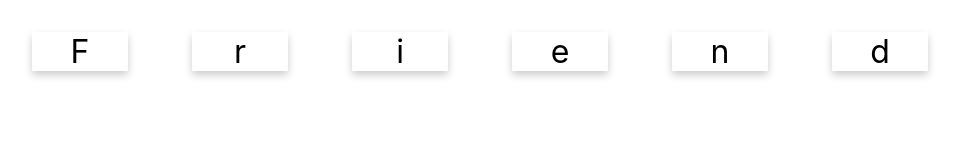
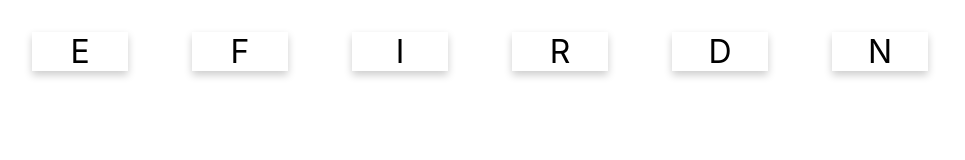
Before and after one commit to Aekkasitrun/LAB-3SA03-6110110566, a React (Create React App) app: page / in a window 1280 px wide. Shown: the top 160 px of the page, without its empty margins (0-965 px from the left). Built offline with nearby package versions, Linux system fonts and the light colour scheme.

Commit message:
lab_part6

```diff
--- a/package.json
+++ b/package.json
@@ -6,6 +6,7 @@
     "@testing-library/jest-dom": "^4.2.4",
     "@testing-library/react": "^9.3.2",
     "@testing-library/user-event": "^7.1.2",
+    "lodash": "^4.17.20",
     "react": "^16.13.1",
     "react-dom": "^16.13.1",
     "react-scripts": "3.4.3"
--- a/src/CharacterCard.js
+++ b/src/CharacterCard.js
@@ -1,7 +1,8 @@
-import React, { useState } from 'react';
+import React, { useState, useEffect, useRef } from 'react';
 
 export default function CharacterCard(props){
     const [active, setActive] = useState(false);
+    const attemptRef = useRef(props.attempt);
 
     const activate = () => {
         if(!active){
@@ -9,6 +10,14 @@
             props.activationHandler(props.value)
         }
     }
+
+    useEffect(()=>{
+        if(attemptRef.current != props.attempt){
+            setActive(false);
+            attemptRef.current = props.attempt
+        }
+    })
+
 
     const className = `card ${active ? 'activeCard' : ''}`
 
--- a/src/WordCard.js
+++ b/src/WordCard.js
@@ -1,17 +1,46 @@
-import React from 'react';
+import React, { useState } from 'react';
 import CharacterCard from './CharacterCard';
+import _, { attempt } from 'lodash';
+
+const prepareStateFromWord = given_word => {
+    let word = given_word.toUpperCase()
+    let chars = _.shuffle(Array.from(word))
+    return{
+        word,
+        chars,
+        attempt: 1,
+        guess: '',
+        completed: false
+    }
+}
+
 export default function WordCard(props){
 
+    const [state, setState] = useState(prepareStateFromWord(props.value))
 
     const activationHandler = c => {
         console.log(`${c} haas been activate`)
+
+        let guess = state.guess + c
+        setState({...state, guess: guess})
+
+        if(guess.length == state.word.length){
+            if(guess == state.word){
+                console.log('yeah!')
+                setState({...state, completed: true})
+            }else{
+                console.log('reset, next attempt')
+                setState({...state,guess:'',attempt: state.attempt + 1})
+            }
+        }
+
     }
     return(
         <div>
             {
-                Array.from(props.value).map((c,i) =>
-                    <CharacterCard value={c} key={i} activationHandler = {activationHandler}/>)
-      }
+                state.chars.map((c,i) =>
+                    <CharacterCard value={c} key={i} activationHandler = {activationHandler} attempt={state.attempt}/>)
+            }
         </div>
     )
 }
```
Also changed, not shown: 1 other file (tests, documents, lock files or other folders).
